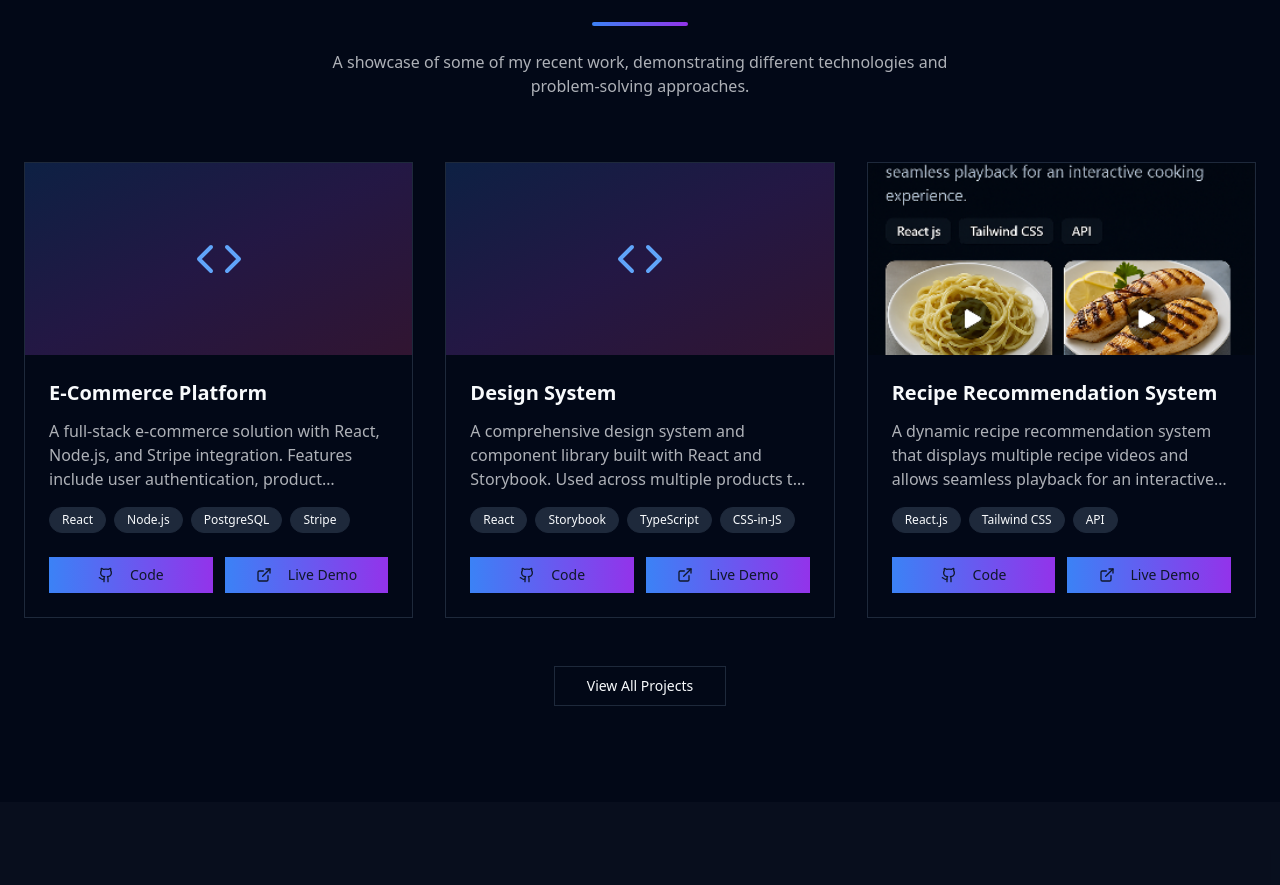
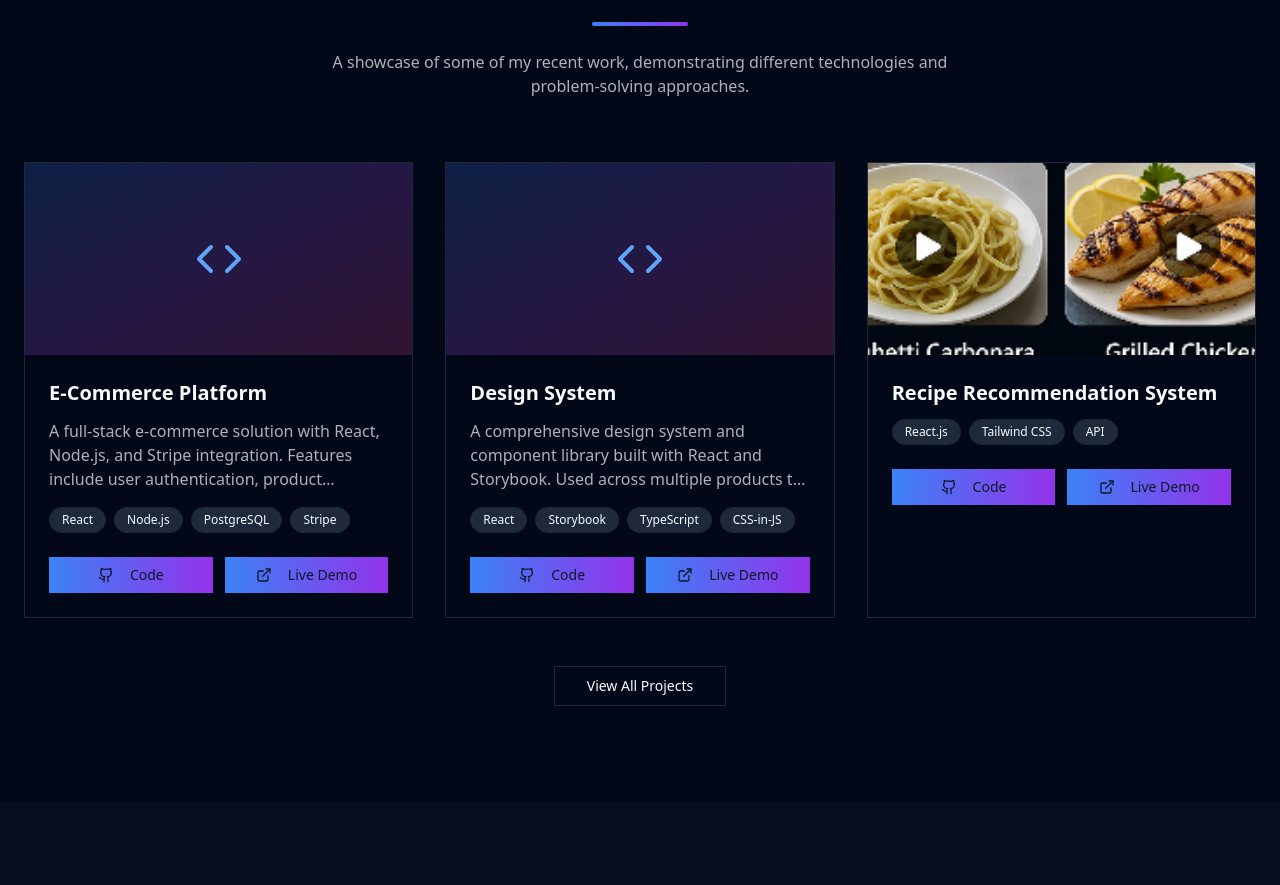
Before and after one commit to Prekshaj16/Portfolio, a React (Vite) app: page / in a window 1280 px wide. Shown: the part 2707-3592 px from the top of the page. Built offline with nearby package versions, Linux system fonts and the light colour scheme.

Commit message:
Remove text and zoom image
Remove text overlay and zoom the image in the Recipe Recommendation System project card.

```diff
--- a/src/components/Projects.tsx
+++ b/src/components/Projects.tsx
@@ -25,7 +25,7 @@ const Projects = () => {
     },
     {
       title: "Recipe Recommendation System",
-      description: "A dynamic recipe recommendation system that displays multiple recipe videos and allows seamless playback for an interactive cooking experience.",
+      description: "",
       tags: ["React.js", "Tailwind CSS", "API"],
       github: "https://github.com/Prekshaj16/RecipeApp_react.js",
       image: "/lovable-uploads/fd580ba0-c21a-4d50-8142-dc1b5d1630e5.png",
@@ -65,8 +65,8 @@ const Projects = () => {
                     <img
                       src={project.image}
                       alt="Recipe dishes"
-                      className="w-full h-full object-cover object-center group-hover:scale-105 transition-transform duration-300"
-                      style={{ objectPosition: 'center 30%' }}
+                      className="w-full h-full object-cover group-hover:scale-110 transition-transform duration-300"
+                      style={{ objectPosition: 'center 60%', transform: 'scale(1.5)' }}
                     />
                   </div>
                 ) : (
@@ -81,9 +81,11 @@ const Projects = () => {
                   {project.title}
                 </h3>
 
-                <p className="text-foreground/70 mb-4 line-clamp-3">
-                  {project.description}
-                </p>
+                {project.description && (
+                  <p className="text-foreground/70 mb-4 line-clamp-3">
+                    {project.description}
+                  </p>
+                )}
 
                 <div className="flex flex-wrap gap-2 mb-6">
                   {project.tags.map((tag) => (
```
